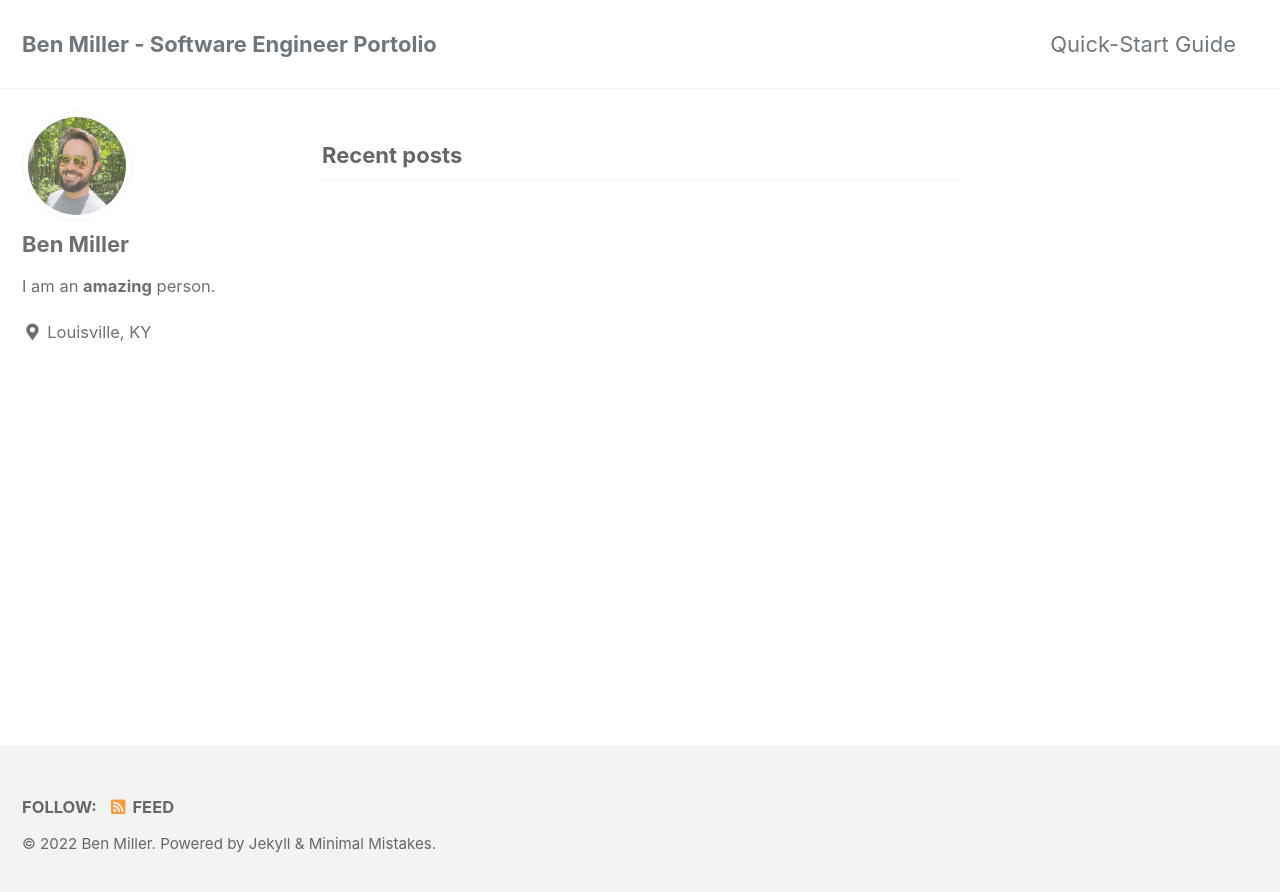
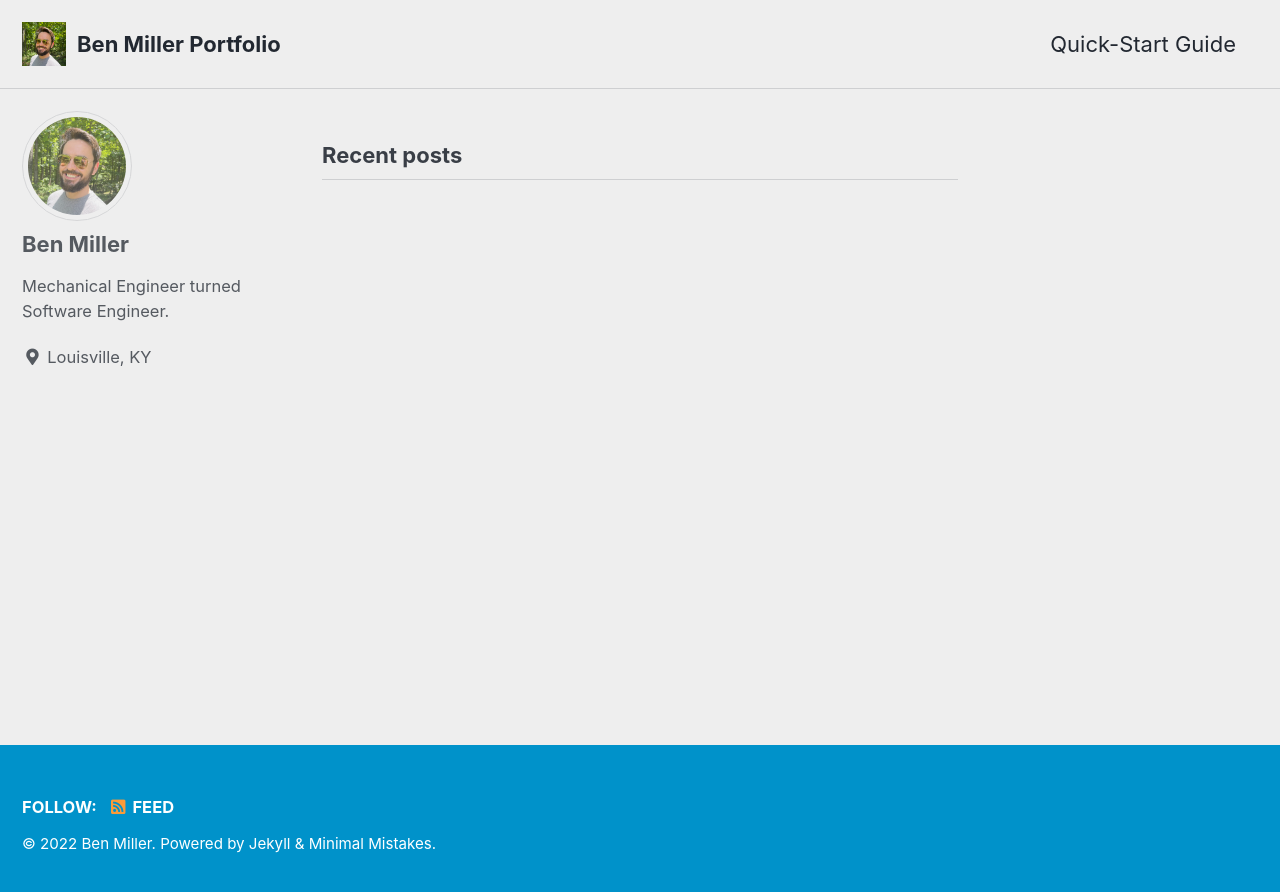
Before and after one commit to Ben-M-90/Ben-M-90.github.io, a Jekyll site: the page built from index.html, in a window 1280 px wide. Shown: the top 892 px of the page. Built offline with Jekyll 4.4.1, drawn with Linux system fonts in a browser that asks for light colours; cached includes are drawn as plain includes; the list of posts is cut into pages by our own code.

Commit message:
Configuration changes _config.yml - theme, logo
Make configuration changes to _config.yml for more personalization. Changed theme, logo, added some information.

```diff
--- a/_config.yml
+++ b/_config.yml
@@ -12,7 +12,7 @@
 
 # theme                  : "minimal-mistakes-jekyll"
 # remote_theme           : "mmistakes/minimal-mistakes"
-minimal_mistakes_skin    : "default" # "air", "aqua", "contrast", "dark", "dirt", "neon", "mint", "plum", "sunrise"
+minimal_mistakes_skin    : "air" # "air", "aqua", "contrast", "dark", "dirt", "neon", "mint", "plum", "sunrise"
 
 # Site Settings
 locale                   : "en-US"
@@ -21,12 +21,12 @@ title_separator          : "-"
 subtitle                 : # site tagline that appears below site title in masthead
 name                     : "Ben Miller"
 description              : "An amazing website."
-url                      : # the base hostname & protocol for your site e.g. "https://mmistakes.github.io"
+url                      : "https://ben-m-90.github.io"
 baseurl                  : # the subpath of your site, e.g. "/blog"
 repository               : # GitHub username/repo-name e.g. "mmistakes/minimal-mistakes"
 teaser                   : # path of fallback teaser image, e.g. "/assets/images/500x300.png"
-logo                     : # path of logo image to display in the masthead, e.g. "/assets/images/88x88.png"
-masthead_title           : # overrides the website title displayed in the masthead, use " " for no title
+logo                     : "/assets/images/bio-photo.jpg" # path of logo image to display in the masthead, e.g. "/assets/images/88x88.png"
+masthead_title           : "Ben Miller Portfolio" # overrides the website title displayed in the masthead, use " " for no title
 # breadcrumbs            : false # true, false (default)
 words_per_minute         : 200
 comments:
@@ -106,7 +106,7 @@ analytics:
 author:
   name             : "Ben Miller"
   avatar           : "/assets/images/bio-photo.jpg"
-  bio              : "I am an **amazing** person."
+  bio              : "Mechanical Engineer turned Software Engineer."
   location         : "Louisville, KY"
   email            :
   links:
```
